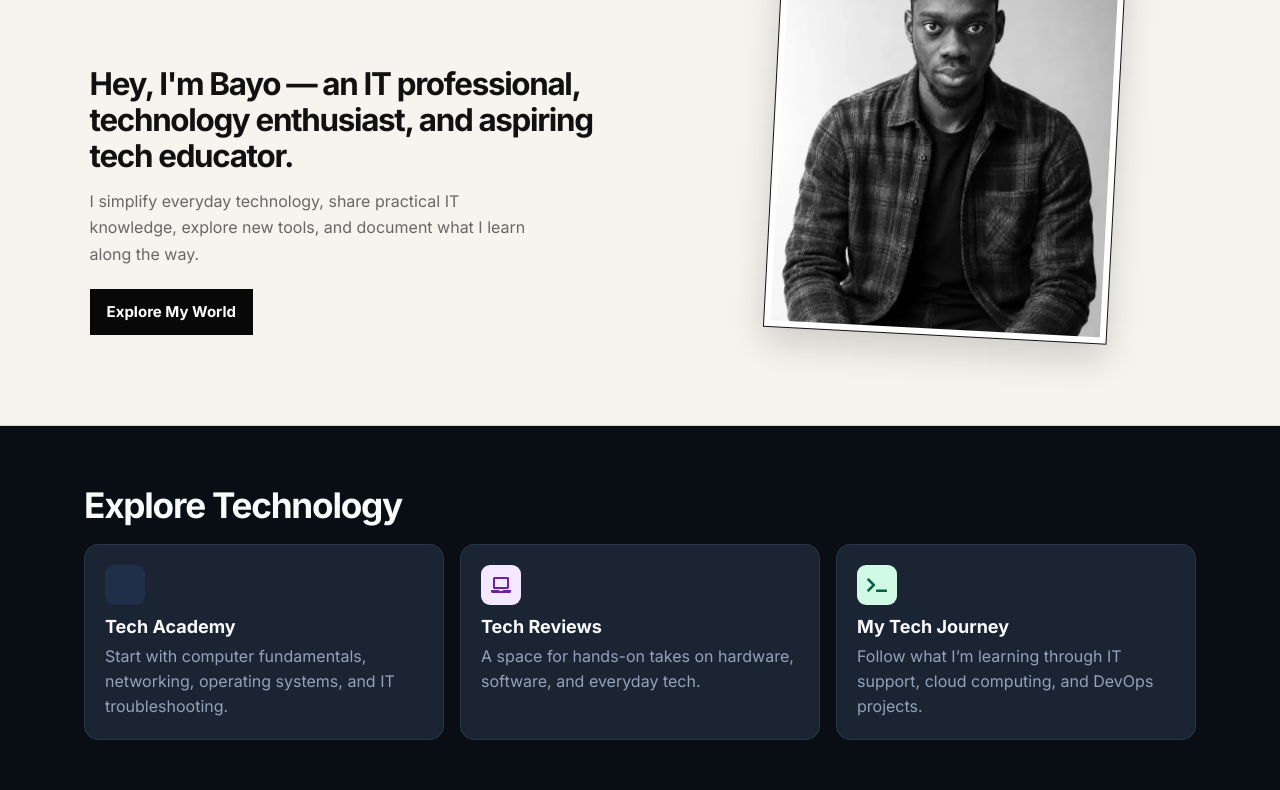
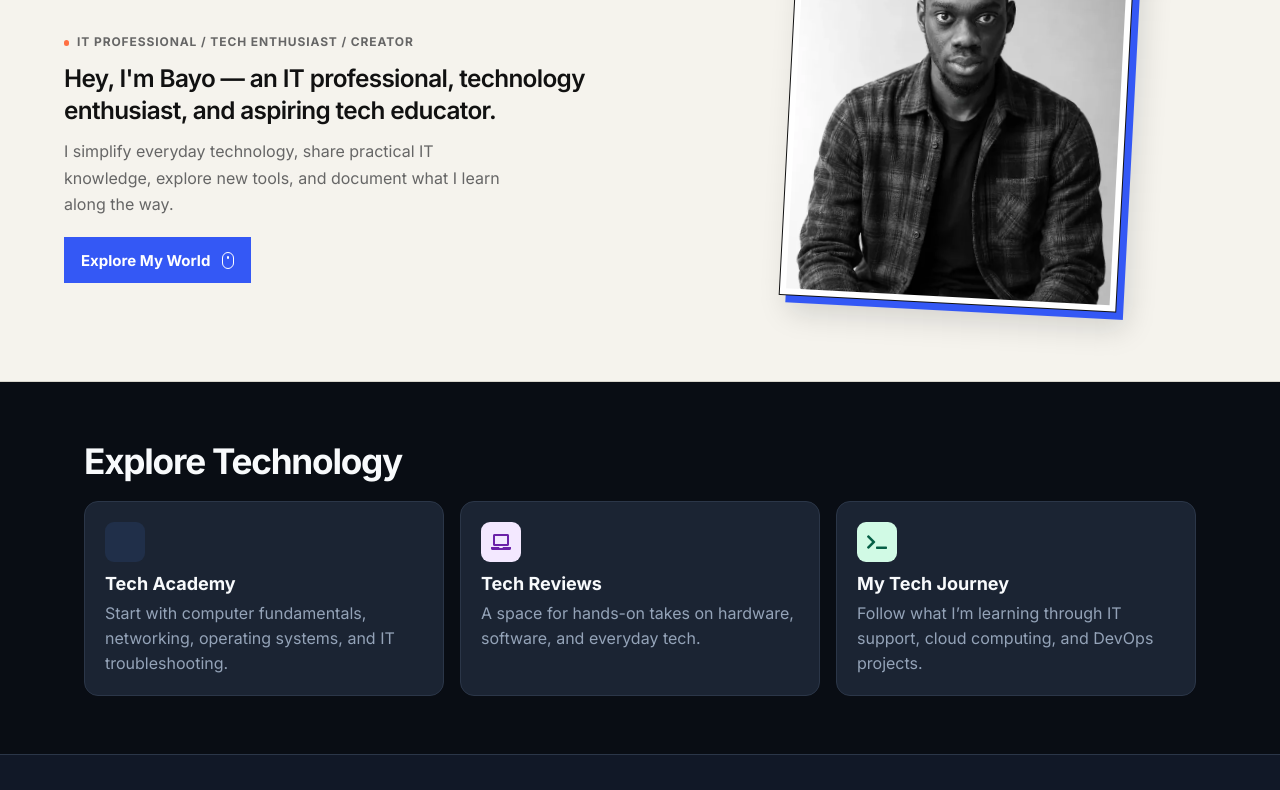
Before and after one commit to BayoJohn/Portfolio12, a plain HTML site: page index.html in a window 1280 px wide. Shown: the part 337-1127 px from the top of the page. Drawn offline with Linux system fonts and the light colour scheme; a web font is replaced by a local one.

Commit message:
Refine editorial hero and navigation palette

```diff
--- a/assets/css/editorial.css
+++ b/assets/css/editorial.css
@@ -1,10 +1,11 @@
 .publication-page {
-  --editorial-paper: #f5f4ee;
+  --editorial-paper: #f5f3ed;
   --editorial-ink: #111111;
-  --editorial-muted: #777777;
-  --editorial-dark: #080808;
+  --editorial-muted: #666666;
+  --editorial-dark: #101114;
   --editorial-white: #fff;
-  --editorial-accent: #315bff;
+  --editorial-accent: #3458f5;
+  --editorial-orange: #ff7043;
   --editorial-line: #d7d5cb;
   --editorial-gutter: clamp(20px, 5vw, 76px);
 }
@@ -80,6 +81,13 @@
   border-radius: 0;
   background: transparent;
   color: var(--editorial-ink);
+  transition: border-color .18s ease, color .18s ease;
+}
+
+.publication-page .editorial-nav .theme-toggle:hover,
+.editorial-nav .publication-menu:is(:hover, [aria-expanded="true"]) {
+  border-color: var(--editorial-accent);
+  color: var(--editorial-accent);
 }
 
 .editorial-nav .publication-menu i { margin-inline-start: .4em; }
@@ -90,16 +98,18 @@
 
 .editorial-hero {
   border-bottom: 1px solid var(--editorial-line);
-  padding-block: clamp(38px, 7vw, 104px) clamp(42px, 7vw, 96px);
+  padding-block: clamp(36px, 6.2vw, 88px) clamp(44px, 6vw, 82px);
 }
 
 .editorial-hero-inner { container-type: inline-size; }
 
 .editorial-hero h1 {
+  position: relative;
+  z-index: 2;
   display: flex;
   flex-wrap: wrap;
-  justify-content: space-between;
-  gap: .12em .18em;
+  align-items: baseline;
+  gap: .08em .13em;
   margin: 0;
   color: var(--editorial-ink);
   font-family: "Barlow Condensed", "Liberation Sans Narrow", "Arial Narrow", Impact, sans-serif;
@@ -115,24 +125,28 @@
   animation: editorial-enter .55s both cubic-bezier(.2, .7, .2, 1);
 }
 
-.editorial-hero h1 span + span { animation-delay: .075s; }
+.editorial-hero h1 span + span {
+  color: var(--editorial-accent);
+  animation-delay: .075s;
+}
 
 .editorial-hero-details {
   display: grid;
-  grid-template-columns: minmax(0, 1fr) minmax(0, .92fr);
-  align-items: end;
-  gap: clamp(26px, 6vw, 88px);
-  padding-inline: clamp(0px, 2vw, 28px);
+  grid-template-columns: minmax(0, 1fr) minmax(0, .86fr);
+  align-items: center;
+  gap: clamp(28px, 5.5vw, 80px);
+  padding-inline-end: clamp(12px, 7vw, 105px);
 }
 
 .editorial-portrait {
   z-index: 1;
-  width: min(100%, 330px);
-  margin: clamp(-35px, -2.35vw, -15px) auto 0;
+  box-sizing: border-box;
+  width: min(92%, 338px);
+  margin: clamp(-25px, -1.8vw, -12px) 0 0 auto;
   border: 1px solid var(--editorial-ink);
   padding: 6px;
   background: var(--editorial-white);
-  box-shadow: 0 16px 35px rgb(8 8 8 / .16);
+  box-shadow: 7px 7px var(--editorial-accent), 10px 16px 28px rgb(16 17 20 / .15);
   transform: rotate(3deg);
   animation: editorial-photo-enter .65s .12s both cubic-bezier(.2, .7, .2, 1);
 }
@@ -141,29 +155,49 @@
   display: block;
   width: 100%;
   height: auto;
-  aspect-ratio: 4 / 4.6;
+  aspect-ratio: 4 / 4.35;
   object-fit: cover;
   object-position: center 24%;
 }
 
 .editorial-intro {
   max-width: 37rem;
-  padding-top: clamp(22px, 4vw, 60px);
+  padding-top: clamp(24px, 4vw, 50px);
+}
+
+.editorial-label {
+  display: flex;
+  align-items: baseline;
+  gap: .65em;
+  margin: 0 0 12px;
+  color: var(--editorial-muted);
+  font-size: .75rem;
+  font-weight: 700;
+  letter-spacing: .075em;
+  line-height: 1.55;
+}
+
+.editorial-label::before {
+  flex: 0 0 .44em;
+  height: .44em;
+  border-radius: 50%;
+  background: var(--editorial-orange);
+  content: "";
 }
 
 .editorial-lead {
-  max-width: 26ch;
+  max-width: 36ch;
   margin: 0;
-  font-size: clamp(1.3rem, 2.45vw, 2.25rem);
-  font-weight: 650;
-  letter-spacing: -.042em;
-  line-height: 1.15;
+  font-size: clamp(1.125rem, 1.9vw, 1.625rem);
+  font-weight: 600;
+  letter-spacing: -.027em;
+  line-height: 1.3;
 }
 
 .editorial-summary {
   max-width: 44ch;
-  margin: 14px 0 22px;
-  color: color-mix(in srgb, var(--editorial-muted) 84%, var(--editorial-ink));
+  margin: 12px 0 20px;
+  color: var(--editorial-muted);
   font-size: 1rem;
   line-height: 1.65;
 }
@@ -171,11 +205,12 @@
 .editorial-cta {
   display: inline-flex;
   align-items: center;
+  gap: .8em;
   min-height: 46px;
   box-sizing: border-box;
-  border: 1px solid var(--editorial-dark);
+  border: 1px solid var(--editorial-accent);
   padding: 9px 16px;
-  background: var(--editorial-dark);
+  background: var(--editorial-accent);
   color: var(--editorial-white);
   font-size: .9375rem;
   font-weight: 650;
@@ -183,9 +218,31 @@
 }
 
 .editorial-cta:hover {
-  border-color: var(--editorial-accent);
-  background: var(--editorial-accent);
+  border-color: var(--editorial-dark);
+  background: var(--editorial-dark);
 }
+
+.editorial-scroll-cue {
+  position: relative;
+  width: .625em;
+  height: .95em;
+  border: 1px solid currentColor;
+  border-radius: 1em;
+}
+
+.editorial-scroll-cue::after {
+  position: absolute;
+  inset: .17em 0 auto;
+  width: .125em;
+  height: .22em;
+  margin-inline: auto;
+  border-radius: 1em;
+  background: currentColor;
+  transition: transform .18s ease;
+  content: "";
+}
+
+.editorial-cta:is(:hover, :focus-visible) .editorial-scroll-cue::after { transform: translateY(.27em); }
 
 @keyframes editorial-enter {
   from { opacity: 0; transform: translateY(12px); }
@@ -222,7 +279,7 @@
     grid-row: 1;
     justify-self: end;
     width: min(57%, 235px);
-    margin: -10px 12% 0 0;
+    margin: -8px 8% 0 0;
     padding: 4px;
   }
   .editorial-intro { padding-top: 0; }
@@ -234,5 +291,9 @@
   .editorial-nav .blog-nav-links:not([hidden]) { animation: none; }
   .editorial-nav .blog-nav-links > a,
   .editorial-nav .blog-nav-links > a::after,
+  .publication-page .editorial-nav .theme-toggle,
+  .editorial-nav .publication-menu,
+  .editorial-scroll-cue::after,
   .editorial-cta { transition: none; }
+  .editorial-cta:is(:hover, :focus-visible) .editorial-scroll-cue::after { transform: none; }
 }
--- a/index.html
+++ b/index.html
@@ -57,9 +57,10 @@
         <h1 id="hero-name"><span>BAYO</span> <span>OGUNDELE</span></h1>
         <div class="editorial-hero-details">
             <div class="editorial-intro">
+                <p class="editorial-label">IT PROFESSIONAL / TECH ENTHUSIAST / CREATOR</p>
                 <p class="editorial-lead">Hey, I'm Bayo — an IT professional, technology enthusiast, and aspiring tech educator.</p>
                 <p class="editorial-summary">I simplify everyday technology, share practical IT knowledge, explore new tools, and document what I learn along the way.</p>
-                <a class="editorial-cta" href="#explore">Explore My World</a>
+                <a class="editorial-cta" href="#explore">Explore My World <span class="editorial-scroll-cue" aria-hidden="true"></span></a>
             </div>
             <figure class="editorial-portrait">
                 <img src="assets/img/bayo-portrait-640.webp" width="640" height="960" alt="Black-and-white portrait of Bayo Ogundele" fetchpriority="high" decoding="async">
```
Also changed, not shown: templates/home.html (+2 -1 lines).
